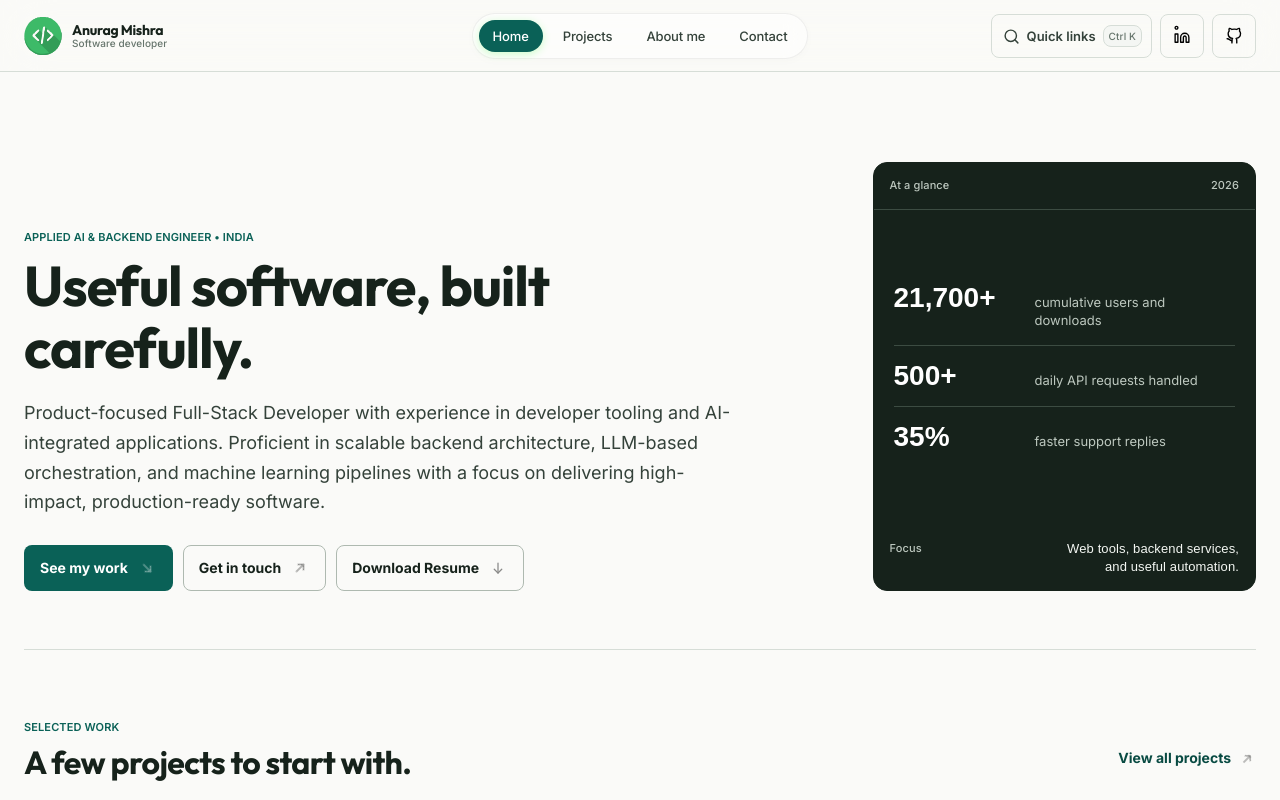
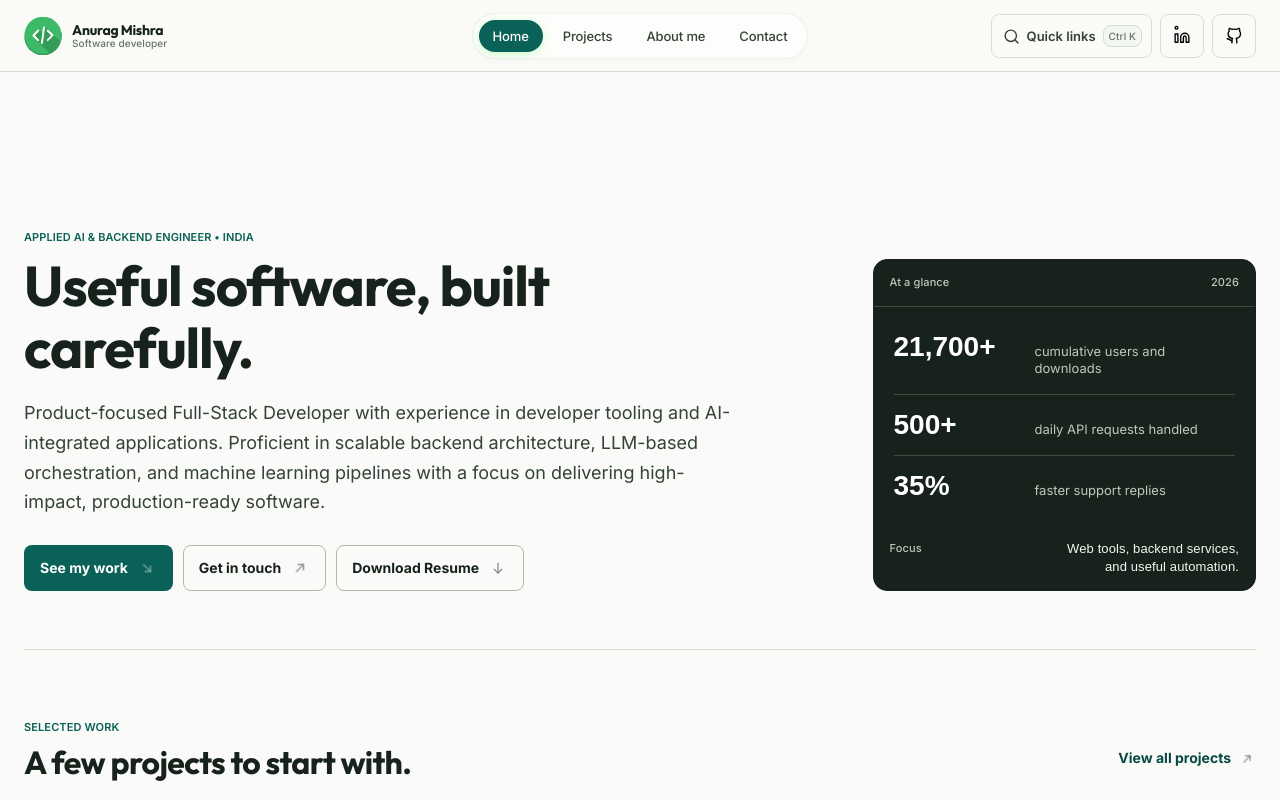
Before and after one commit to 4nur4gmishr4/TerminalPortfolio, a React (Vite) app: page / in a window 1280 px wide. Shown: the top 800 px of the page. Built offline with nearby package versions, Linux system fonts and the light colour scheme; the HTML template or start-up script is replaced by a standard one.

Commit message:
feat: replace whole page tilt with google-level staggered fade-in animations on scroll

```diff
--- a/src/components/layout/index.tsx
+++ b/src/components/layout/index.tsx
@@ -3,41 +3,19 @@ import { Outlet } from "react-router-dom";
 import { CommandPalette } from "./CommandPalette";
 import { Footer } from "./Footer";
 import { TopAppBar } from "./TopAppBar";
-import { motion, useScroll, useVelocity, useTransform, useSpring } from "framer-motion";
 
 export const Layout = () => {
   const [commandPaletteOpen, setCommandPaletteOpen] = useState(false);
 
-  const { scrollY } = useScroll();
-  const scrollVelocity = useVelocity(scrollY);
-
-  const smoothVelocity = useSpring(scrollVelocity, {
-    damping: 50,
-    stiffness: 400
-  });
-
-  const rotateX = useTransform(smoothVelocity, [-2000, 0, 2000], [4, 0, -4]);
-  const scale = useTransform(smoothVelocity, [-2000, 0, 2000], [0.97, 1, 0.97]);
-
   return (
-    <div className="site-shell" style={{ perspective: "1500px" }}>
+    <div className="site-shell">
       <a className="skip-link" href="#main-content">
         Skip to content
       </a>
       <TopAppBar onCommandOpen={() => setCommandPaletteOpen(true)} />
-      <motion.main
-        id="main-content"
-        className="site-main"
-        tabIndex={-1}
-        style={{
-          rotateX,
-          scale,
-          transformOrigin: "center center",
-          willChange: "transform"
-        }}
-      >
+      <main id="main-content" className="site-main" tabIndex={-1}>
         <Outlet />
-      </motion.main>
+      </main>
       <Footer />
       <CommandPalette isOpen={commandPaletteOpen} onOpenChange={setCommandPaletteOpen} />
     </div>
--- a/src/components/portfolio/ProjectCard.tsx
+++ b/src/components/portfolio/ProjectCard.tsx
@@ -4,6 +4,7 @@ import arrowUpAnimation from "@/assets/animations/arrow-up.json";
 import { Link, useLocation } from "react-router-dom";
 import type { Project } from "@/types/portfolio";
 import { formatIndex } from "@/lib/utils";
+import { FadeIn } from "@/components/ui/FadeIn";
 
 interface ProjectCardProps {
   project: Project;
@@ -15,6 +16,7 @@ export const ProjectCard = ({ project, index }: ProjectCardProps) => {
   const indexLabel = formatIndex(index);
 
   return (
+    <FadeIn delay={0.1}>
     <article className="project-card">
       <div className="project-card__meta">
         <span>{indexLabel}</span>
@@ -64,5 +66,6 @@ export const ProjectCard = ({ project, index }: ProjectCardProps) => {
         </Link>
       </div>
     </article>
+    </FadeIn>
   );
 };
--- /dev/null
+++ b/src/components/ui/FadeIn.tsx
@@ -0,0 +1,38 @@
+import { motion } from "framer-motion";
+import { ReactNode } from "react";
+
+interface FadeInProps {
+  children: ReactNode;
+  delay?: number;
+  direction?: "up" | "down" | "left" | "right" | "none";
+  fullWidth?: boolean;
+}
+
+export const FadeIn = ({ children, delay = 0, direction = "up", fullWidth = false }: FadeInProps) => {
+  const directionOffset = {
+    up: 30,
+    down: -30,
+    left: 30,
+    right: -30,
+    none: 0,
+  };
+
+  const initialY = direction === "up" || direction === "down" ? directionOffset[direction] : 0;
+  const initialX = direction === "left" || direction === "right" ? directionOffset[direction] : 0;
+
+  return (
+    <motion.div
+      initial={{ opacity: 0, y: initialY, x: initialX }}
+      whileInView={{ opacity: 1, y: 0, x: 0 }}
+      viewport={{ once: true, margin: "-40px" }}
+      transition={{
+        duration: 0.6,
+        delay: delay,
+        ease: [0.21, 0.47, 0.32, 0.98], // Custom Google-style easing (Out Quart/Quint hybrid)
+      }}
+      style={fullWidth ? { width: "100%" } : undefined}
+    >
+      {children}
+    </motion.div>
+  );
+};
--- a/src/pages/Index.tsx
+++ b/src/pages/Index.tsx
@@ -9,6 +9,7 @@ import { TypingReveal } from "@/components/portfolio/TypingReveal";
 import Carousel from "@/components/ui/Carousel";
 import { getProjectsByGroup, portfolioData, type Project } from "@/types/portfolio";
 import nullSecretLogo from "@/assets/null-secrets-logo.json";
+import { FadeIn } from "@/components/ui/FadeIn";
 
 const featuredProjects = getProjectsByGroup("featured");
 const headline = "Useful software, built carefully.";
@@ -36,6 +37,7 @@ const Index = () => {
   return (
     <div className="page-shell home-page-shell">
       <section className="home-hero" aria-labelledby="home-title">
+        <FadeIn delay={0.1}>
         <div className="home-hero__copy">
           <p className="eyebrow">Applied AI & Backend Engineer • India</p>
           <h1 id="home-title">
@@ -55,7 +57,9 @@ const Index = () => {
             </a>
           </div>
         </div>
+        </FadeIn>
 
+        <FadeIn delay={0.3}>
         <aside className="impact-ledger" aria-label="Impact at a glance">
           <div className="impact-ledger__header">
             <span>At a glance</span>
@@ -74,8 +78,10 @@ const Index = () => {
             <p>Web tools, backend services, and useful automation.</p>
           </div>
         </aside>
+        </FadeIn>
       </section>
 
+      <FadeIn delay={0.1}>
       <section className="content-section" aria-labelledby="selected-work-title">
         <div className="section-heading section-heading--split">
           <div>
@@ -112,7 +118,9 @@ const Index = () => {
           />
         </div>
       </section>
+      </FadeIn>
 
+      <FadeIn delay={0.2}>
       <section className="content-section console-section" aria-labelledby="console-title">
         <div className="section-heading section-heading--split">
           <div>
@@ -123,7 +131,9 @@ const Index = () => {
         </div>
         <CommandConsole />
       </section>
+      </FadeIn>
 
+      <FadeIn delay={0.2}>
       <section className="contact-band" aria-labelledby="contact-band-title">
         <div>
           <p className="eyebrow">Want to work together?</p>
@@ -135,6 +145,7 @@ const Index = () => {
           <AnimatedIcon animationData={arrowUpAnimation} loop size={24} className="rotate-45" />
         </a>
       </section>
+      </FadeIn>
     </div>
   );
 };
--- a/src/pages/Profile.tsx
+++ b/src/pages/Profile.tsx
@@ -7,6 +7,7 @@ import arrowUpAnimation from "@/assets/animations/arrow-up.json";
 import arrowDownAnimation from "@/assets/animations/arrow-down.json";
 import { portfolioData } from "@/types/portfolio";
 import { formatIndex, generateId } from "@/lib/utils";
+import { FadeIn } from "@/components/ui/FadeIn";
 
 
 const SKILL_SLUG_MAP: Record<string, string> = {
@@ -57,6 +58,7 @@ const Profile = () => {
         <p>{portfolioData.summary}</p>
       </section>
 
+      <FadeIn delay={0.1}>
       <section className="profile-section profile-section--experience" aria-labelledby="experience-title">
         <div className="profile-section__heading">
           <AnimatedIcon animationData={folderAnimation} loop speed={0.5} size={26} />
@@ -83,7 +85,9 @@ const Profile = () => {
           ))}
         </div>
       </section>
+      </FadeIn>
 
+      <FadeIn delay={0.1}>
       <section className="profile-section profile-section--education" aria-labelledby="education-title">
         <div className="profile-section__heading">
           <GraduationCap size={20} aria-hidden="true" />
@@ -119,7 +123,9 @@ const Profile = () => {
           ))}
         </div>
       </section>
+      </FadeIn>
 
+      <FadeIn delay={0.1}>
       <section className="profile-section profile-section--skills" aria-labelledby="skills-title">
         <div className="profile-section__heading">
           <Layers3 size={20} aria-hidden="true" />
@@ -147,7 +153,9 @@ const Profile = () => {
           ))}
         </div>
       </section>
+      </FadeIn>
 
+      <FadeIn delay={0.1}>
       <section className="profile-section profile-section--honors" aria-labelledby="honors-title">
         <div className="profile-section__heading">
           <AnimatedIcon animationData={starAnimation} loop speed={0.5} size={26} />
@@ -165,7 +173,9 @@ const Profile = () => {
           ))}
         </ol>
       </section>
+      </FadeIn>
 
+      <FadeIn delay={0.2}>
       <section className="profile-next-step" aria-label="Explore project work or resume">
         <div>
           <p className="eyebrow">Next</p>
@@ -180,6 +190,7 @@ const Profile = () => {
           </Link>
         </div>
       </section>
+      </FadeIn>
     </div>
   );
 };
```
Also changed, not shown: apply-fade-index.cjs (added, +19 -0 lines), apply-fade-profile.cjs (added, +15 -0 lines), apply-fade.cjs (added, +17 -0 lines).
